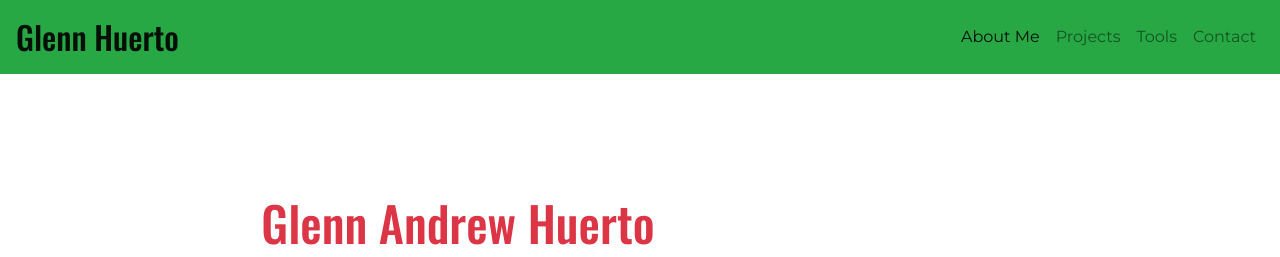
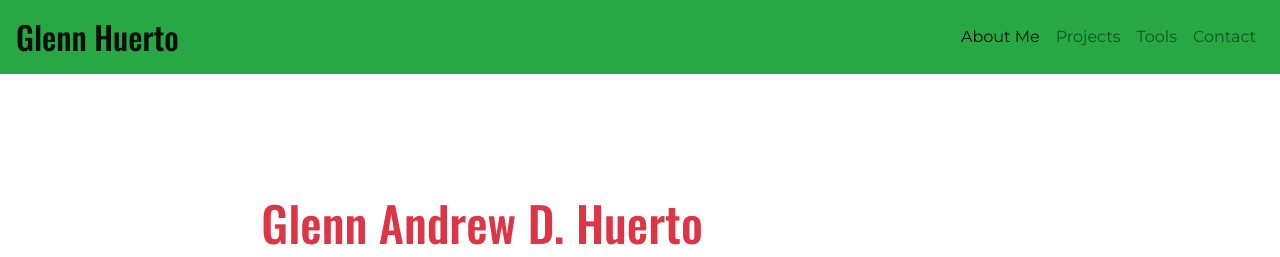
Before and after one commit to Memoric17/webportfolio, a plain HTML site: page index.html in a window 1280 px wide. Shown: the top 257 px of the page. Drawn offline with nearby package versions, Linux system fonts and the light colour scheme.

Commit message:
Added capstone1

```diff
--- a/index.html
+++ b/index.html
@@ -52,7 +52,7 @@
 			<figcaption class="col-md-8 col-lg-5 pl-md-5 py-lg-5">
 
 
-				<h1 class="font-bold text-danger">Glenn Andrew Huerto</h1>
+				<h1 class="font-bold text-danger">Glenn Andrew D. Huerto</h1>
 
 				<h2 class="font-italic pb-4 text-danger">Full Stack Web Developer</h2>
 
```
